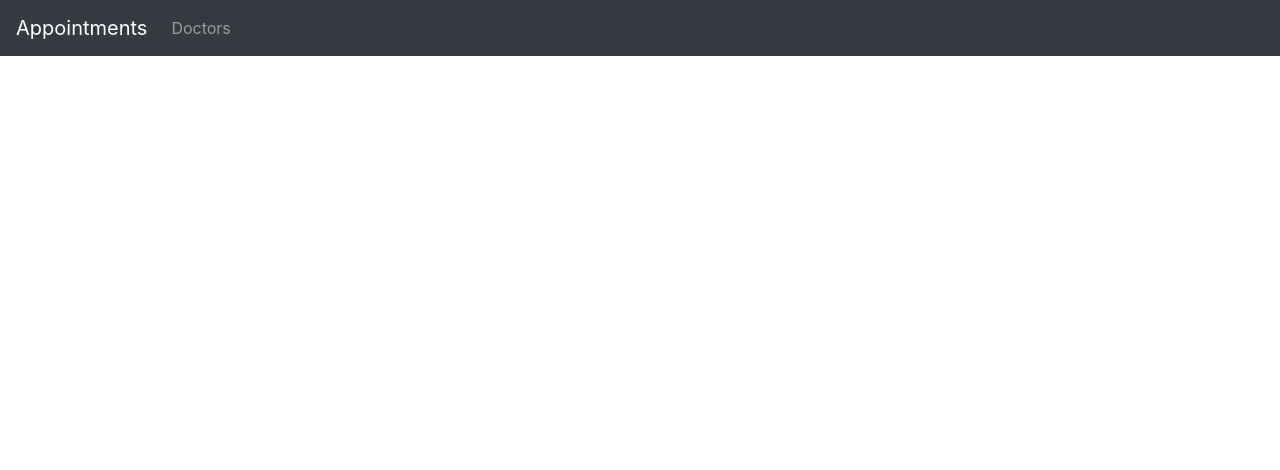
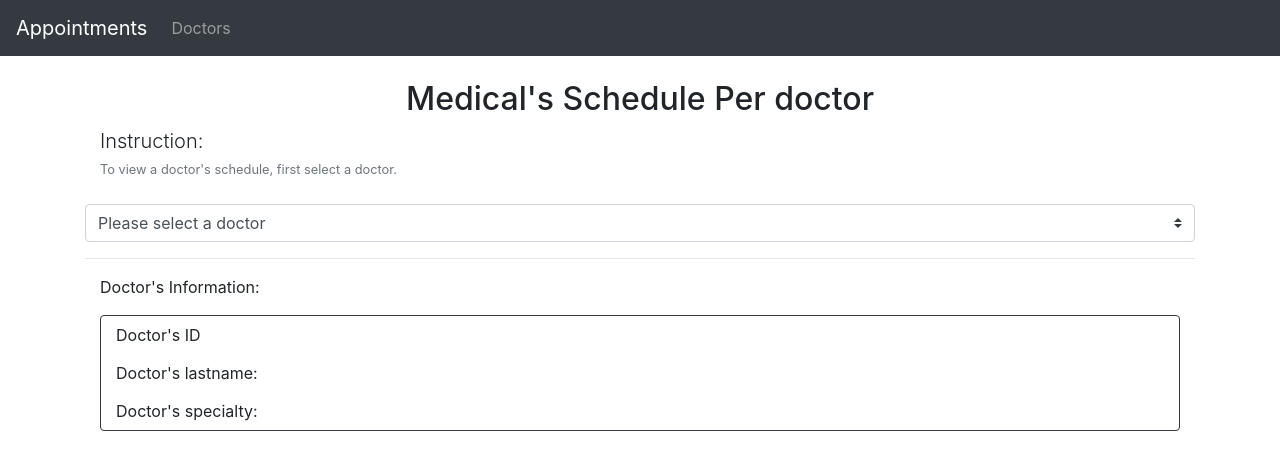
Before and after one commit to jazubemo/Medical-Appointment-Control, a React (Create React App) app: page /doctors in a window 1280 px wide. Shown: the top 470 px of the page. Built offline with nearby package versions, Linux system fonts and the light colour scheme; data requests are answered from the project's data file.

Commit message:
add components to medical schedule

```diff
--- a/src/App.js
+++ b/src/App.js
@@ -3,7 +3,7 @@ import { BrowserRouter as Router, Switch, Route } from 'react-router-dom';
 import './App.css';
 import Navbar from "./containers/navbar"
 import ScheduleMedicalAppoinment from "./containers/ScheduleMedicalAppoinment"
-import Doctors from "./containers/Doctors"
+import MedicalSchedulePerDoctor from "./containers/MedicalSchedulePerDoctor"
 
 function App() {
   return (
@@ -14,7 +14,7 @@ function App() {
           </div>
           <Switch>
               <Route exact path='/appointments' component={ScheduleMedicalAppoinment} />
-              <Route path='/doctors' component={Doctors} />
+              <Route path='/doctors' component={MedicalSchedulePerDoctor} />
           </Switch>
         </div>
       </Router>
--- /dev/null
+++ b/src/components/DoctorInformation.js
@@ -0,0 +1,38 @@
+import React from "react";
+
+const DoctorInformation = (props) => {
+
+  const { doctorId, speciality, doctorLastname } = props
+
+  return (
+    <div >
+        <div className="container mt-2" >
+         <p> Doctor's Information:</p>
+        <div className="container border border-dark rounded ">
+        <form>
+          <div className="form-group mb-0  row">
+            <label htmlFor="staticDoctorID" className="col-sm-5 col-form-label">Doctor's ID</label>
+            <div className="col-sm-6">
+              <input type="text" readOnly className="form-control-plaintext" id="staticDoctorID" value={doctorId} />
+            </div>
+          </div>
+          <div className="form-group mb-0  row">
+            <label htmlFor="staticDoctorName" className="col-sm-5 col-form-label">Doctor's lastname:</label>
+              <div className="col-sm-6">
+                <input type="text" readOnly className="form-control-plaintext" id="staticDoctorName" value={doctorLastname} />
+              </div>
+          </div>
+          <div className="form-group mb-0  row">
+            <label htmlFor="staticDoctorSpecialty" className="col-sm-5 col-form-label">Doctor's specialty:</label>
+              <div className="col-sm-6">
+                <input type="text" readOnly className="form-control-plaintext" id="staticDoctorSpecialty" value={speciality} />
+              </div>
+          </div>
+        </form>
+        </div>
+     </div>
+    </div>
+  );
+}
+
+export default DoctorInformation;
--- a/src/containers/Doctors.js
+++ /dev/null
@@ -1,28 +0,0 @@
-import React, { Component } from 'react'
-
-
-class Doctors extends Component {
-    state = {
-        patientID: '',
-        infoPatient: '',
-        showInformation : false,
-        searchFilterEntry: '',
-        specialityFilter: true,
-        lastnameFilter: false,
-        doctorSchedulePerHour : []
-    }
-
-
-    render() {
-        const { patientID,
-            showInformation,
-            infoPatient,
-            doctorSchedulePerHour} = this.state
-        return (
-            <div>
-
-            </div>
-        )
-    }
-}
-export default Doctors;
--- /dev/null
+++ b/src/containers/MedicalSchedulePerDoctor.js
@@ -0,0 +1,69 @@
+import React, { Component } from 'react'
+import getDoctorsService from './../services/getDoctorsService'
+import DoctorInformation from './../components/DoctorInformation'
+
+
+class MedicalSchedulePerDoctor extends Component {
+    state = {
+        doctorId: '',
+        doctors: []
+    }
+
+    componentDidMount(){
+        this.fetchDoctors()
+    }
+
+    fetchDoctors = async () =>{
+        try{
+            const doctors = await getDoctorsService()
+            if( doctors ){
+                this.setState({
+                    doctors: doctors
+                })
+            }
+
+        }catch( err ){
+            console.log(err)
+        }
+    }
+
+    handleOnChangeSelect = (evt) =>{
+        console.log('evt.target.value', evt.target.value)
+        this.setState({
+            doctorId: evt.target.value
+        })
+    }
+
+    render() {
+        const { doctorId,
+                doctors} = this.state
+        return (
+            <div className="container">
+                <div className = "container mb-2 mt-4 text-center">
+                  <h2>Medical's Schedule Per doctor</h2>
+                </div>
+                <div className = "container mb-4">
+                    <p className="lead mb-0"> Instruction: </p>
+                    <small className="text-muted">To view a doctor's schedule, first select a doctor.</small>
+                </div>
+                <form>
+                <div className="form-group mt-4">
+                  <select
+                    className="custom-select"
+                    onChange={this.handleOnChangeSelect}
+                    value={doctorId} >
+                    <option key="placeholder" value="">Please select a doctor</option>
+                    { doctors.map( (doctor, index) =>{
+                    const fullName = doctor.name + '  ' + doctor.lastname
+                    return <option key={index} value={doctor.id} > { fullName }</option>
+                    })}
+                  </select>
+                </div>
+               </form>
+               <hr />
+               <DoctorInformation  />
+            </div>
+        )
+    }
+}
+export default MedicalSchedulePerDoctor;
--- /dev/null
+++ b/src/services/getDoctorsService.js
@@ -0,0 +1,13 @@
+import axios from 'axios';
+
+const getDoctorsService = () =>
+    axios.get(`http://localhost:3000/doctors`)
+    .then(resp => {
+        console.log(resp.data)
+        return Promise.resolve( resp.data)
+    }).catch(error => {
+        console.log('error', error)
+        return Promise.reject("Error while trying to get Doctors", error)
+    });
+
+export default getDoctorsService
```
Also changed, not shown: src/components/DoctorsDropdown.js (added, +24 -0 lines).
